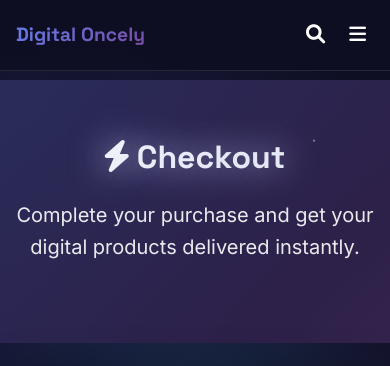
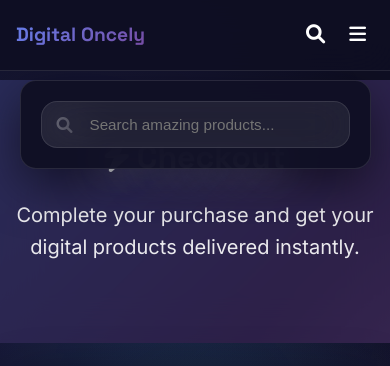
Before and after one commit to HarshBhushanD/Digital-Oncely, a plain HTML site: page public/buynow.html in a window 390 px wide. Both pictures are taken after a click on the button 315 px from the left and 35 px from the top of the page. Shown: the top 366 px of the page. Drawn offline with Linux system fonts and the light colour scheme.

Commit message:
Update buynow.html

```diff
--- a/public/buynow.html
+++ b/public/buynow.html
@@ -1511,6 +1511,14 @@
                 if (mobileLogoutLink) mobileLogoutLink.style.display = 'none';
             }
         }
+         window.addEventListener('scroll', () => {
+            const navbar = document.getElementById('navbar');
+            if (window.scrollY > 50) {
+                navbar.classList.add('scrolled');
+            } else {
+                navbar.classList.remove('scrolled');
+            }
+        });
 
         // Mobile menu functionality
         const mobileMenuBtn = document.getElementById('mobile-menu-btn');
@@ -1521,14 +1529,36 @@
             mobileMenu.style.display = isOpen ? 'none' : 'block';
             mobileMenuBtn.querySelector('i').className = isOpen ? 'fas fa-bars' : 'fas fa-times';
             mobileMenuBtn.setAttribute('aria-expanded', !isOpen);
+            if (!isOpen) {
+                document.getElementById('mobile-search-container').classList.remove('active');
+            }
         });
-
-        // Close mobile menu when clicking outside
-        document.addEventListener('click', (e) => {
-            if (!mobileMenuBtn.contains(e.target) && !mobileMenu.contains(e.target)) {
+         const mobileSearchBtn = document.getElementById('mobile-search-btn');
+        const mobileSearchContainer = document.getElementById('mobile-search-container');
+
+        mobileSearchBtn.addEventListener('click', () => {
+            const isActive = mobileSearchContainer.classList.contains('active');
+            if (isActive) {
+                mobileSearchContainer.classList.remove('active');
+            } else {
+                mobileSearchContainer.classList.add('active');
+                // Close mobile menu when opening search
                 mobileMenu.style.display = 'none';
                 mobileMenuBtn.querySelector('i').className = 'fas fa-bars';
                 mobileMenuBtn.setAttribute('aria-expanded', 'false');
+            }
+        });
+
+        // Close mobile menu when clicking outside
+        document.addEventListener('click', (e) => {
+             if (!mobileMenuBtn.contains(e.target) && !mobileMenu.contains(e.target)) {
+                mobileMenu.style.display = 'none';
+                mobileMenuBtn.querySelector('i').className = 'fas fa-bars';
+                mobileMenuBtn.setAttribute('aria-expanded', 'false');
+            }
+
+            if (!mobileSearchBtn.contains(e.target) && !mobileSearchContainer.contains(e.target)) {
+                mobileSearchContainer.classList.remove('active');
             }
         });
 
```
